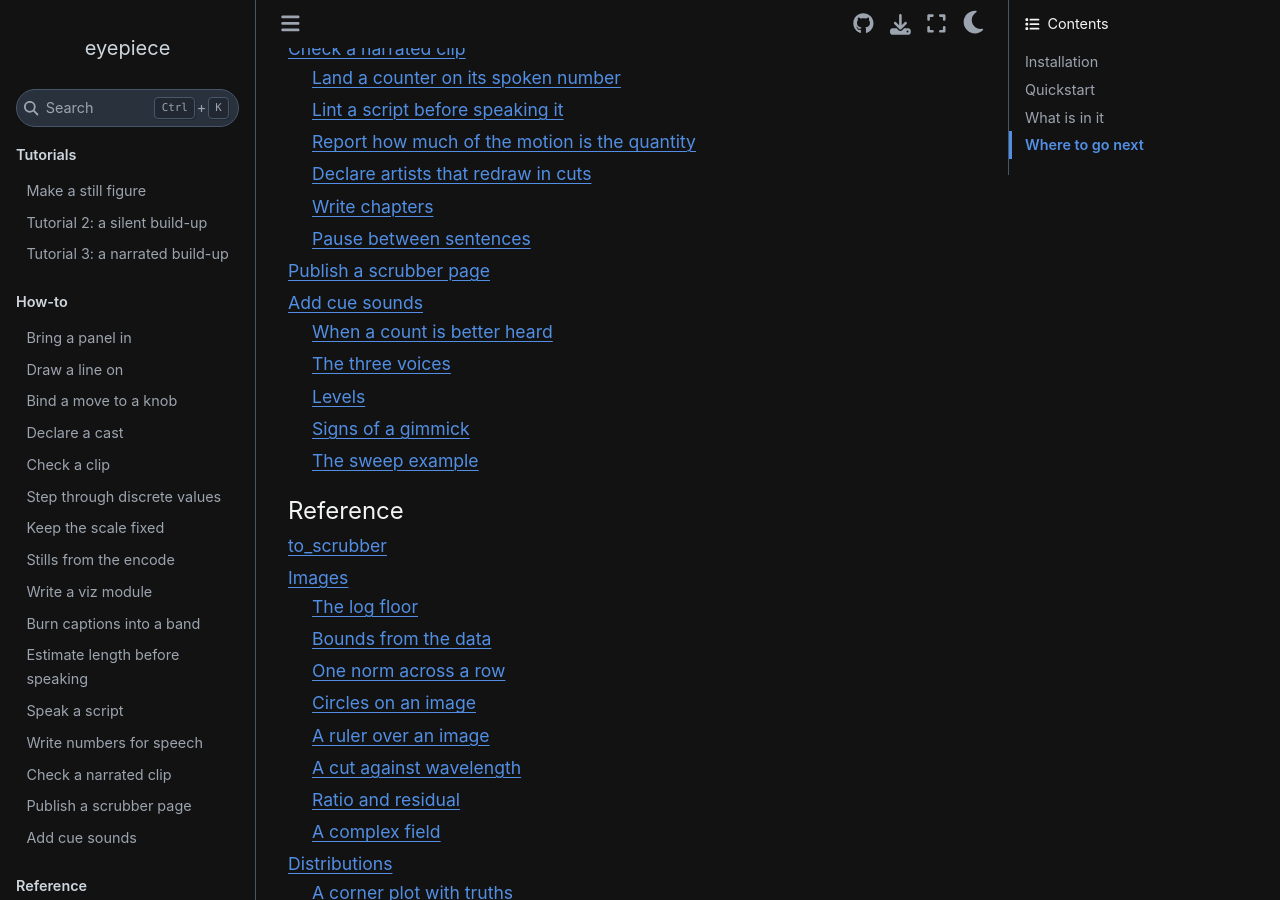
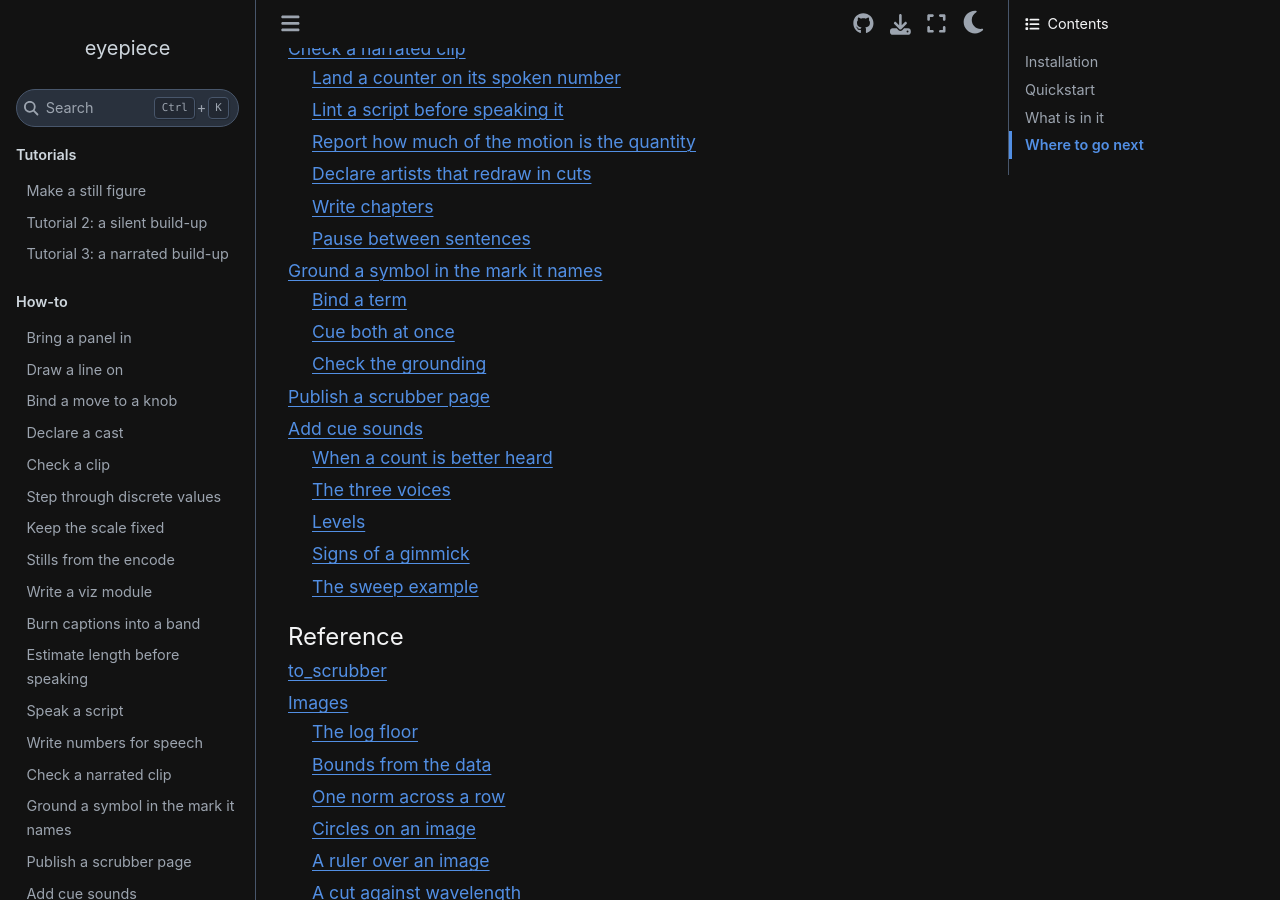
Before and after one commit to CoreySpohn/eyepiece, a Sphinx documentation site: the page built from docs/index.md, in a window 1280 px wide and 900 px high, scrolled down 5960 px. Built offline with Sphinx 7.4.7 and the Sphinx Book theme 1.1.4, drawn with Linux system fonts in a browser that asks for light colours; pages that are not in the unit, such as notebooks, are missing from menus; some of the changed lines change nothing that is shown.

Commit message:
docs: how-to for grounding a symbol in the mark it names

````diff
--- /dev/null
+++ b/docs/how-to/ground-a-symbol.md
@@ -0,0 +1,86 @@
+---
+jupytext:
+  text_representation:
+    extension: .md
+    format_name: myst
+    format_version: 0.13
+kernelspec:
+  display_name: Python 3
+  language: python
+  name: python3
+---
+
+# Ground a symbol in the mark it names
+
+When a symbol appears, the viewer must know which mark it means. Binding a
+term to its mark gives the term the mark's color, lets one cue light both,
+and lets a check find a symbol with no referent, in the wrong color, or
+before the thing it names.
+
+## Bind a term
+
+```{code-cell} python
+import hwostyle
+import matplotlib.pyplot as plt
+from IPython.display import display
+
+import eyepiece as ep
+import eyepiece.testing as ept
+
+hwostyle.use("dark")
+motifs = ep.MotifSet.default()
+line_kw = motifs["planet"].line_kw()
+line_kw["ls"] = "-"
+fig, ax = plt.subplots(figsize=(4.6, 2.8), layout="constrained")
+(line,) = ax.plot([0, 0.25, 0.5, 0.75, 1], [0.2, 0.35, 0.5, 0.35, 0.2],
+                  **line_kw)
+ax.set(xlim=(0, 1), ylim=(0, 1), xlabel="Orbital phase", ylabel="Planet flux")
+eq = ep.equation(ep.Anchor.from_data(ax, (0.5, 0.82)),
+                 r"$F = {{flux:F_p}} / F_s$", fontsize=24)
+eq.bind("flux", line, motif="planet")
+```
+
+Here `F_p` names the planet flux curve and `F_s` is the stellar flux, so `F`
+is their ratio. For term syntax and transforms, see the
+{doc}`equation gallery <../gallery/motion-equations>`.
+
+## Cue both at once
+
+```{code-cell} python
+pulse = ep.indicate(eq.linked("flux"))
+pulse.update(0.5)
+display(fig)
+pulse.update(1.0)
+```
+
+The pulse lights the term and its mark together and restores both at `u = 1`.
+
+## Check the grounding
+
+Sample the resting states of two beats, first with the equation before the
+curve, then with the curve before the equation.
+
+```{code-cell} python
+def symbol_first(t):
+    eq.update(1.0)
+    line.set_alpha(0.0 if t < 1.0 else 1.0)
+
+
+faults = ept.grounding_faults(eq, at=symbol_first, times=[0.0, 1.0])
+print([(fault.kind, fault.term, fault.time_s) for fault in faults])
+
+
+def mark_first(t):
+    line.set_alpha(1.0)
+    eq.update(0.0 if t < 1.0 else 1.0)
+
+
+print(ept.grounding_faults(eq, at=mark_first, times=[0.0, 1.0]))
+plt.close(fig)
+```
+
+The first order reports `symbol-first` and `no-referent` for `flux` at zero
+seconds, and the corrected order prints `[]`.
+An unbound colored term also reports `no-referent`, wrong term or mark ink
+reports `color-mismatch`, and `ept.assert_grounded` raises `GroundingError`
+for findings in a test.
--- a/docs/index.md
+++ b/docs/index.md
@@ -260,6 +260,7 @@ how-to/estimate-length-before-speaking
 how-to/speak-a-script
 how-to/write-numbers-for-speech
 how-to/check-narration-and-motion
+how-to/ground-a-symbol
 how-to/publish-a-scrubber-page
 how-to/add-cue-sounds
 ```
````
